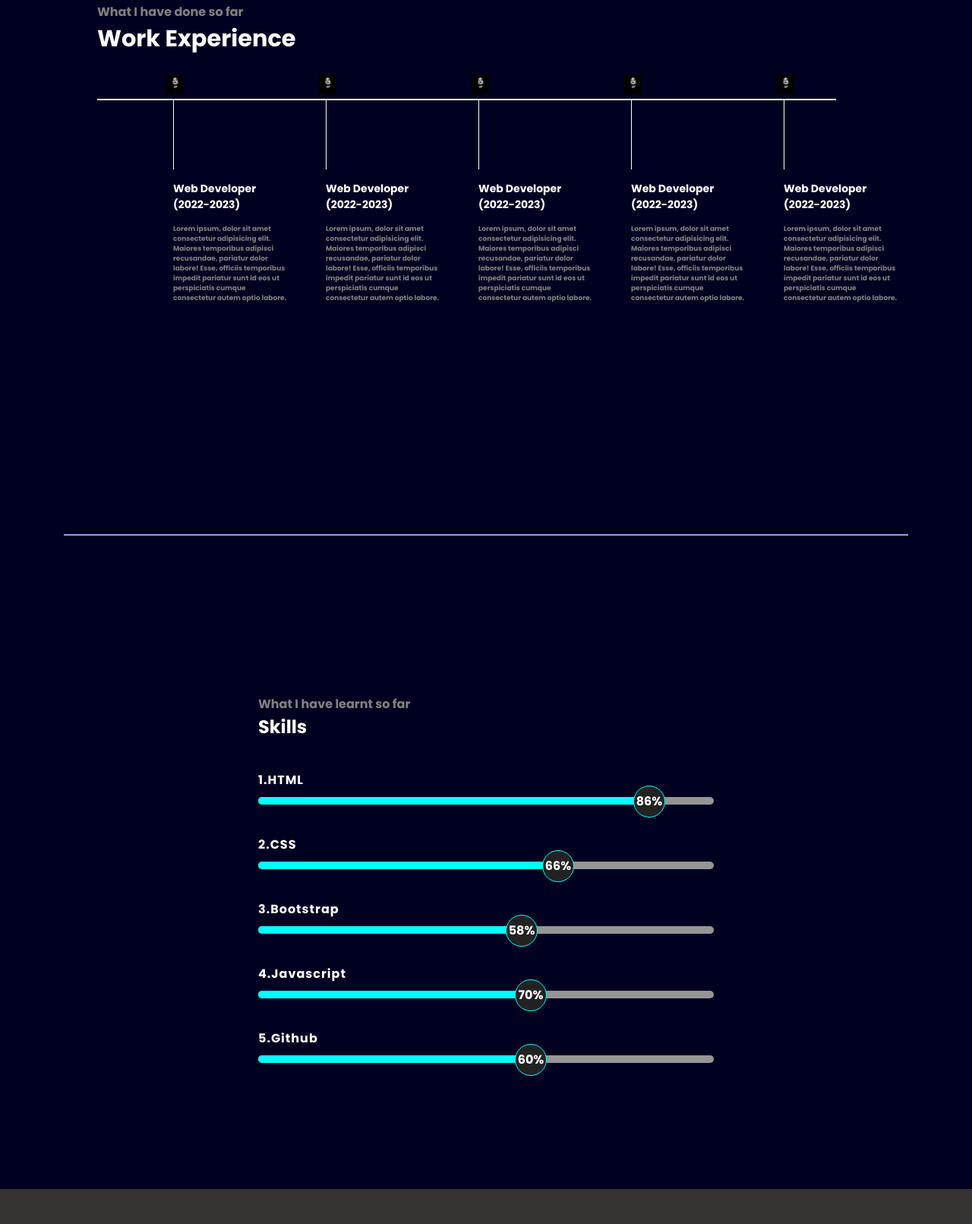
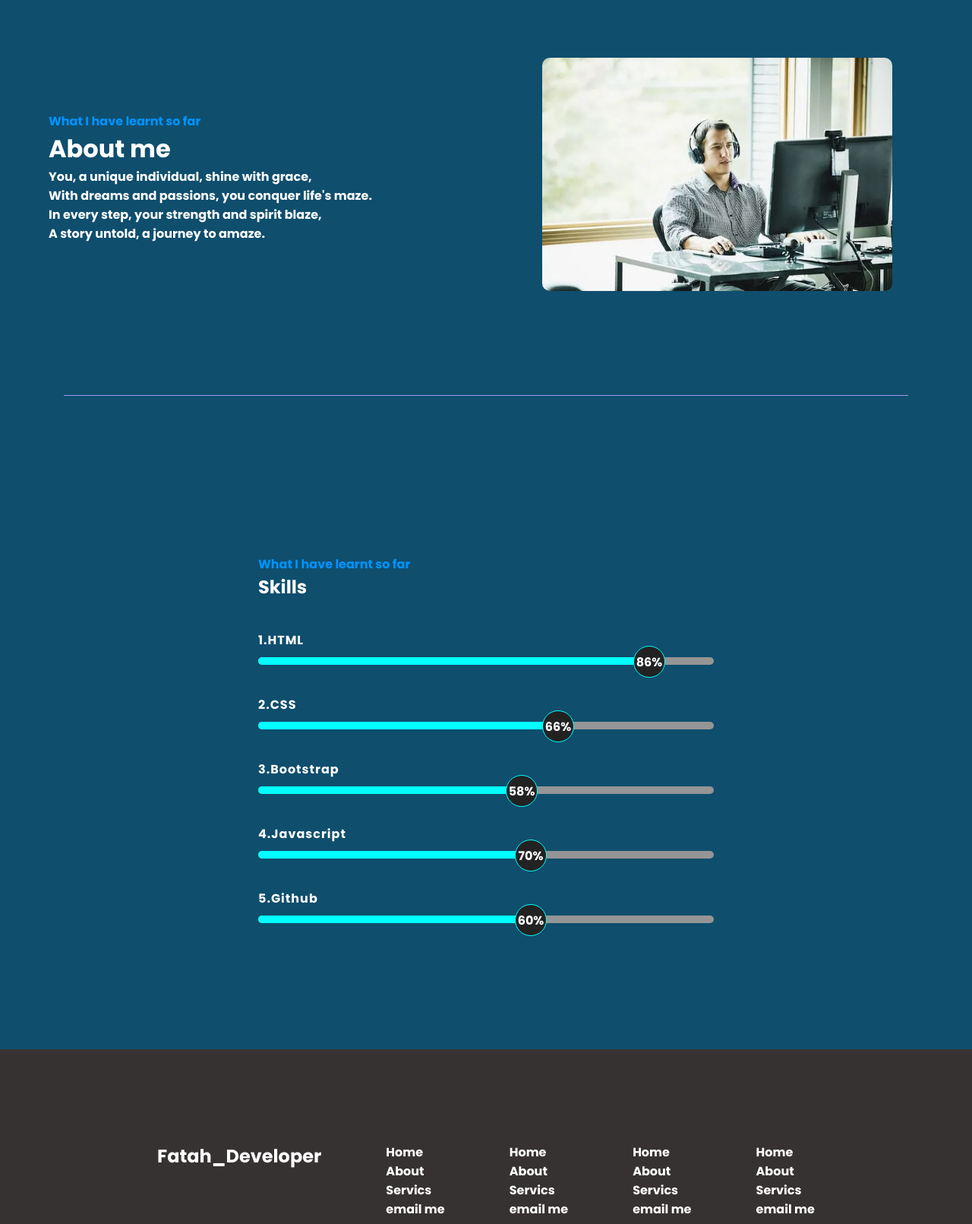
Before and after one commit to FatahBuriro66/Personal_PortFolio, a plain HTML site: page index.html in a window 1280 px wide. Shown: the part 929-2540 px from the top of the page at 76% size. Drawn offline with nearby package versions, Linux system fonts and the light colour scheme.

Commit message:
this is updated portfolio

```diff
--- a/index.html
+++ b/index.html
@@ -9,9 +9,11 @@
     <link rel="preconnect" href="https://fonts.gstatic.com" crossorigin>
     <link href="https://fonts.googleapis.com/css2?family=Poppins:ital,wght@0,700;1,400&display=swap" rel="stylesheet">
     <link rel="stylesheet" href="style.css">
+    <link rel="shortcut icon" href="./assets/perosnalme.jpg" type="image/x-icon">
 </head>
 
 <body>
+    <!-- header Section -->
     <header>
         <nav>
             <div class="left">Fatah_Developer</div>
@@ -35,17 +37,32 @@
                     <!-- Element to contain animated typing -->
                     <span id="element"></span>
                     <div class="buttons">
-                        <button class="btn">Download Resume</button>
-                        <button class="btn">Visit Github</button>
+                        <button class="btn"><a href="">Dowload Resume</a></button>
+                        <button class="btn"><a href="https://github.com/FatahBuriro66">Visit Github </a></button>
                     </div>
                 </div>
             </div>
             <div class="rightSection">
-                <img src="./assets/me.jpg" alt="Error Loading">
+                <img src="./assets/me2.jpg" alt="Error Loading">
             </div>
         </section>
         <hr>
-        <section class="secondSection">
+        <!-- about Section -->
+        <div class="firstSection">
+            <div class="leftSection1">
+                <span class="textGrey smallSize">What I have learnt so far</span>
+                <h1>About me</h1>
+                <p>You, a unique individual, shine with grace, <br>
+                    With dreams and passions, you conquer life's maze. <br>
+                    In every step, your strength and spirit blaze, <br>
+                    A story untold, a journey to amaze.</p>
+            </div>
+            <div class="rightSection1">
+                <img class="img2" src="./assets/GettyImages-1097995482_711ffff4.webp" alt="">
+            </div>
+            </div>
+        </div>
+        <!-- <section class="secondSection">
             <span class="textGrey">What I have done so far</span>
             <h1>Work Experience</h1>
             <div class="box">
@@ -105,7 +122,7 @@
 
             </div>
 
-        </section>
+        </section> -->
         <section>
             <hr>
             <div>
@@ -145,39 +162,39 @@
             </div>
             <div class="footer-second">
                 <ul>
-                    <li>Home</li>
-                    <li>About</li>
-                    <li>Servics</li>
-                    <li>email me</li>
+                    <li><a href="#">Home</a></li>
+                    <li><a href="#">About</a></li>
+                    <li><a href="#">Servics</a></li>
+                    <li><a href="#">email me</a></li>
                 </ul>
             </div>
             <div class="footer-third">
                 <ul>
-                    <li>Home</li>
-                    <li>About</li>
-                    <li>Servics</li>
-                    <li>email me</li>
+                    <li><a href="#">Home</a></li>
+                    <li><a href="#">About</a></li>
+                    <li><a href="#">Servics</a></li>
+                    <li><a href="#">email me</a></li>
                 </ul>
             </div>
             <div class="footer-fourth">
                 <ul>
-                    <li>Home</li>
-                    <li>About</li>
-                    <li>Servics</li>
-                    <li>email me</li>
+                    <li><a href="#">Home</a></li>
+                    <li><a href="#">About</a></li>
+                    <li><a href="#">Servics</a></li>
+                    <li><a href="#">email me</a></li>
                 </ul>
             </div>
             <div class="footer-fifth">
                 <ul>
-                    <li>Home</li>
-                    <li>About</li>
-                    <li>Servics</li>
-                    <li>email me</li>
+                    <li><a href="#">Home</a></li>
+                    <li><a href="#">About</a></li>
+                    <li><a href="#">Servics</a></li>
+                    <li><a href="#">email me</a></li>
                 </ul>
             </div>
         </div>
         <div class="footer-rights">
-            copyright | www.fataDeveloper.com | All rights Reserved
+            &copy; www.fataDeveloper.com | All rights Reserved
         </div>
     </footer>
     <script src="https://unpkg.com/typed.js@2.0.16/dist/typed.umd.js"></script>
--- a/style.css
+++ b/style.css
@@ -4,7 +4,7 @@
 }
 
 body {
-    background-color: rgb(0, 0, 33);
+    background-color: #0f4e6d;
     color: white;
     font-family: 'Poppins', sans-serif;
 }
@@ -14,8 +14,7 @@ nav {
     justify-content: space-around;
     align-items: center;
     height: 80px;
-    background-color: rgb(14, 14, 75);
-    /* position: fixed; */
+    background-color: #027aed;
 }
 
 nav ul {
@@ -41,7 +40,7 @@ nav ul li a {
 }
 
 nav ul li a:hover {
-    color: rgb(153, 153, 226);
+    color: #fff;
     font-size: 1.2rem;
 }
 
@@ -58,7 +57,6 @@ nav ul li a:hover {
 
 .firstSection>div {
     width: 40%;
-    /* background-color: red; */
 }
 
 .leftSection {
@@ -67,36 +65,49 @@ nav ul li a:hover {
 
 .leftSection .btn {
     padding: 12px;
-    background: #5d5da9;
+    background: #027aed ;
     color: white;
     border: 2px solid white;
     border-radius: 5px;
     font-size: 20px;
 }
 
+.leftSection .btn a{
+    text-decoration: none;
+    color: white;
+}
+
 .leftSection .btn:hover {
     padding: 12px;
-    background: white;
+    background: #027aed ;
     color: black;
     border: 2px solid white;
     border-radius: 5px;
     font-size: 30px;
 }
+.leftSection .btn a:hover {
+  color: black;
+}
 
 .rightSection img {
-    /* background-color: red; */
     width: 80%;
     margin: 40px 0;
+    border-radius: 10%;
 }
-
+.rightSection1 .img2{
+    padding: 10px;
+    width: 90%;
+    border-radius: 20px;
+    /* height: 100%; */
+}
 .purple {
-    color: blueviolet;
+    color: #0093ff;
 }
 
 .textGrey {
-    color: gray;
+    color: #0093ff;
 }
-
+/*
 .secondSection {
     max-width: 80vw;
     margin: auto;
@@ -142,7 +153,7 @@ nav ul li a:hover {
     color: gray;
     width: 150px;
     font-size: 9px;
-}
+} */
 
 .container1 {
     width: 100%;
@@ -279,36 +290,10 @@ footer .footer-rights {
     text-align: center;
     color: gray;
 }
-
-/* Media query for smaller screens */
-/* @media (max-width: 600px) {
-    * {
-        margin: 0;
-        padding: 0;
-    }
-
-    body {
-        background-color: rgb(0, 0, 33);
+footer  ul li   {
+    display: block;
+}
+footer  ul li a{
+        text-decoration: none;
         color: white;
-        font-family: 'Poppins', sans-serif;
-    }
-
-    nav {
-        display: flex;
-        justify-content: space-around;
-        align-items: center;
-        height: 50px;
-        background-color: rgb(14, 14, 75);
-    }
-
-    nav ul {
-        display: flex;
-        justify-content: center;
-    }
-
-    nav ul li {
-        list-style: none;
-        margin: 0 23px;
-    }
-
-} */
+}
```
Also changed, not shown: assets/GettyImages-1097995482_711ffff4.webp (added), assets/me.jpg (deleted), assets/me2.jpg (added).
